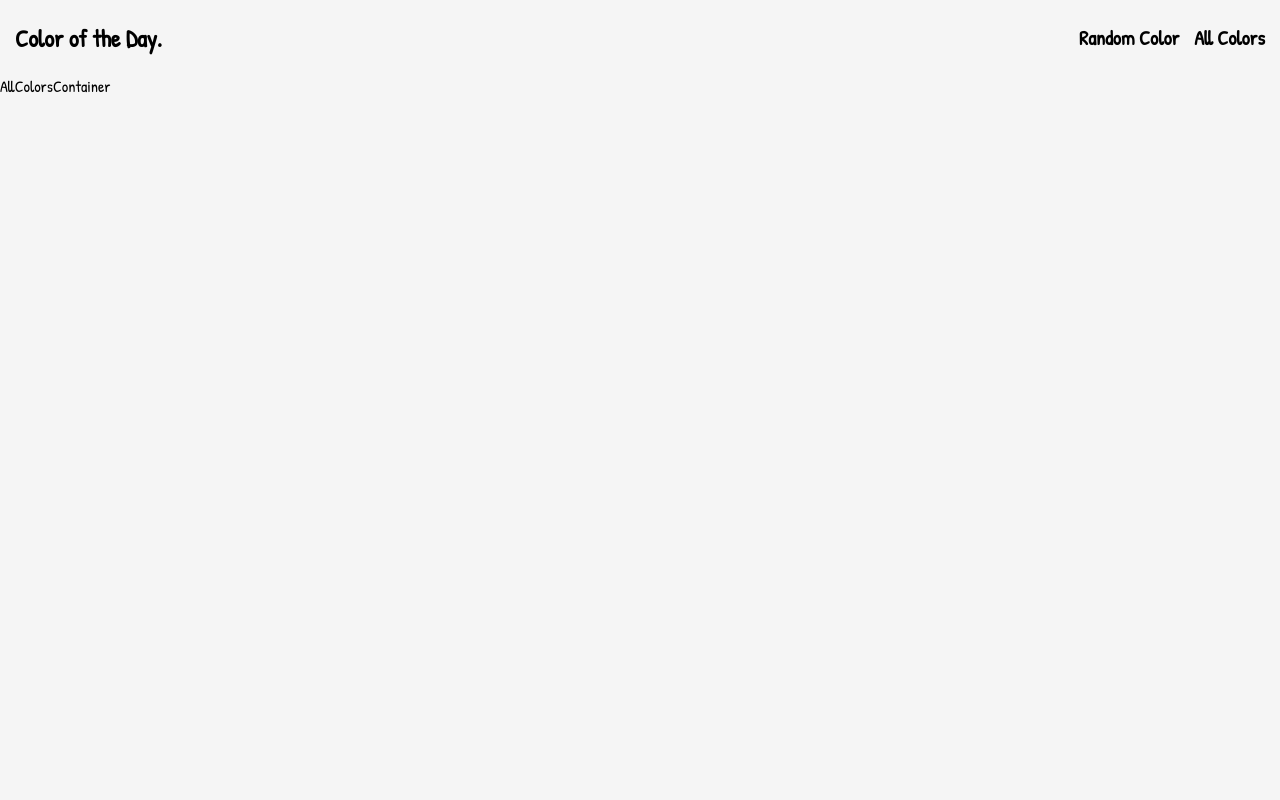
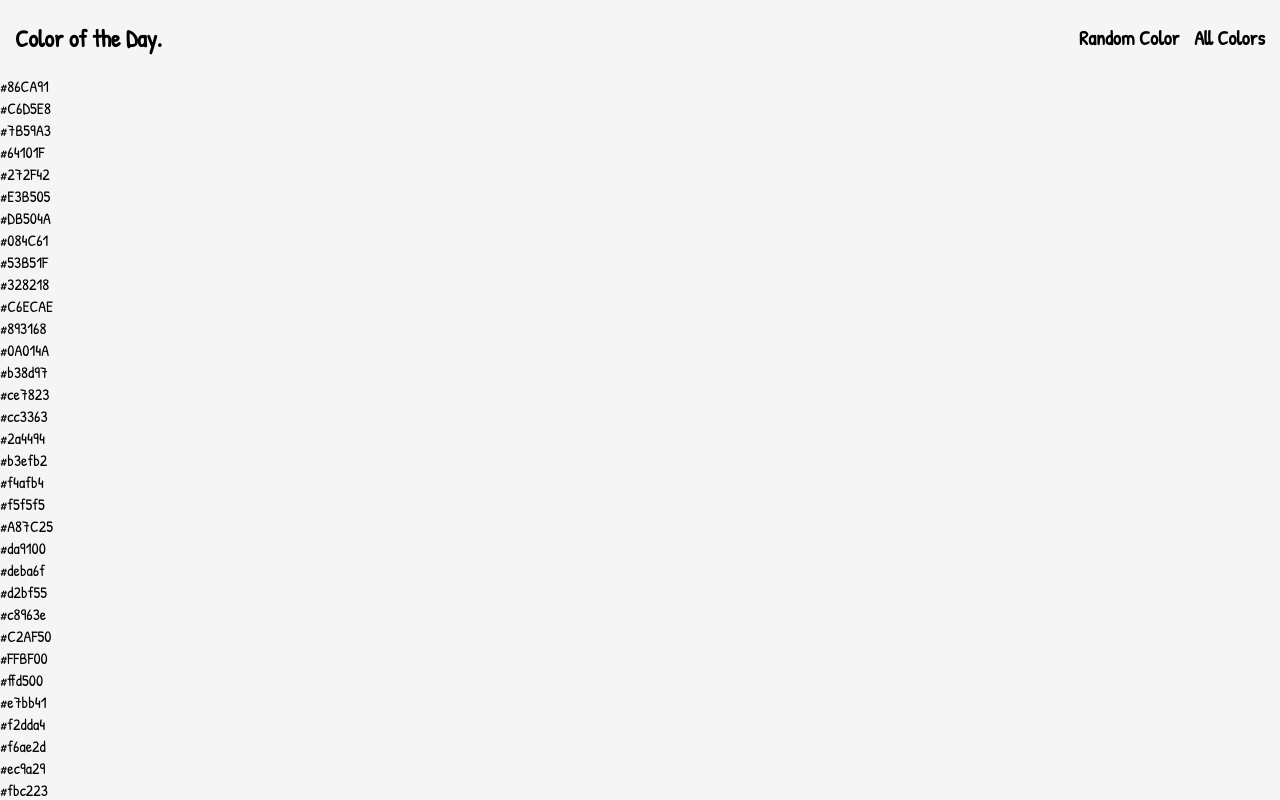
Before and after one commit to GSometimes/color-of-the-day-generator, a React (Create React App) app: page /all-colors in a window 1280 px wide. Shown: the top 800 px of the page. Built offline with nearby package versions, Linux system fonts and the light colour scheme.

Commit message:
Moved state to App.js and wrote map for All Color component

```diff
--- a/src/App.js
+++ b/src/App.js
@@ -1,17 +1,40 @@
+import React, { useState } from 'react';
 import './App.css';
 import { Route, Routes } from 'react-router-dom';
 import RandomColorContainer from './components/RandomColorContainer/RandomColorContainer';
 import Navbar from './components/Navbar/Navbar';
 import AllColorsContainer from './components/AllColorsContainer/AllColorsContainer';
 
+import { colorOfTheDay } from './data/color-data';
+
 function App() {
+  const [color, setColor] = useState(colorOfTheDay[0]);
+
+  const generateColor = () => {
+    const random =
+      colorOfTheDay[
+        Math.floor(Math.random() * colorOfTheDay.length)
+      ].toUpperCase();
+
+    setColor(random);
+  };
   return (
     <div className='App'>
       <Navbar />
       {/* <RandomColorContainer /> */}
       <Routes>
-        <Route path='random-color' element={<RandomColorContainer />} />
-        <Route path='all-colors' element={<AllColorsContainer />} />
+        <Route
+          path='random-color'
+          element={
+            <RandomColorContainer color={color} generateColor={generateColor} />
+          }
+        />
+        <Route
+          path='all-colors'
+          element={
+            <AllColorsContainer color={color} generateColor={generateColor} />
+          }
+        />
       </Routes>
     </div>
   );
--- a/src/components/AllColorsContainer/AllColorsContainer.js
+++ b/src/components/AllColorsContainer/AllColorsContainer.js
@@ -1,10 +1,17 @@
-import React from 'react'
+import React from 'react';
 import './style.css';
+import { colorOfTheDay } from '../../data/color-data';
 
-const AllColorsContainer = () => {
+const AllColorsContainer = ({ color, generateColor }) => {
   return (
-    <div>AllColorsContainer</div>
-  )
-}
+    <div className='all-container'>
+      {colorOfTheDay.map((item) => {
+        return <div>{item}</div>;
+      })}
+    </div>
+  );
+};
 
-export default AllColorsContainer
+export default AllColorsContainer;
+
+// <Button color={color} generateColor={generateColor} />
--- a/src/components/RandomColorContainer/RandomColorContainer.js
+++ b/src/components/RandomColorContainer/RandomColorContainer.js
@@ -1,30 +1,23 @@
-import React, { useState } from 'react';
-import { colorOfTheDay } from '../../data/color-data';
+// import React, { useState } from 'react';
+// import { colorOfTheDay } from '../../data/color-data';
 import Button from '../Button/Button';
 import './style.css';
 
-// const random =
-//   colorOfTheDay[Math.floor(Math.random() * colorOfTheDay.length)].toUpperCase();
-// console.log(random);
+const RandomColorContainer = ({ color, generateColor }) => {
+  // const [color, setColor] = useState(colorOfTheDay[0]);
 
-const RandomColorContainer = () => {
-  const [color, setColor] = useState(colorOfTheDay[0]);
+  // const generateColor = () => {
+  //   const random =
+  //     colorOfTheDay[
+  //       Math.floor(Math.random() * colorOfTheDay.length)
+  //     ].toUpperCase();
 
-  const generateColor = () => {
-    const random =
-      colorOfTheDay[
-        Math.floor(Math.random() * colorOfTheDay.length)
-      ].toUpperCase();
-
-    setColor(random);
-  };
+  //   setColor(random);
+  // };
 
   return (
     <>
-      <div style={{ backgroundColor: color }} className='container'>
-        {/* <button style={{ color }} onClick={generateColor}>
-          {color}
-        </button> */}
+      <div style={{ backgroundColor: color }} className='random-container'>
         <Button color={color} generateColor={generateColor} />
       </div>
     </>
--- a/src/components/RandomColorContainer/style.css
+++ b/src/components/RandomColorContainer/style.css
@@ -1,4 +1,4 @@
-.container {
+.random-container {
   height: calc(100vh - 75px);
   display: flex;
   align-items: center;
```
